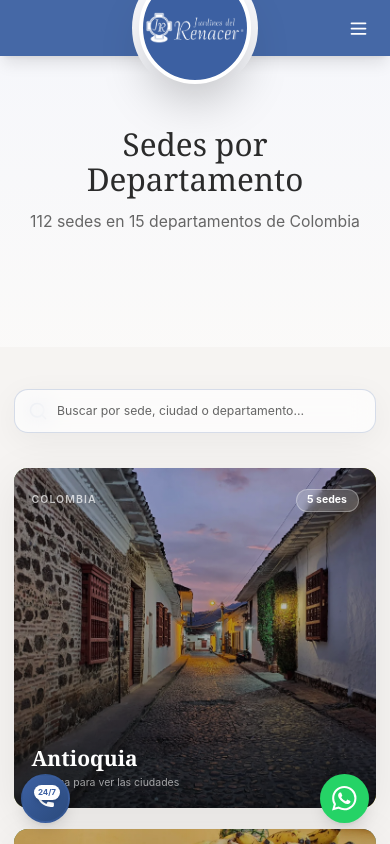
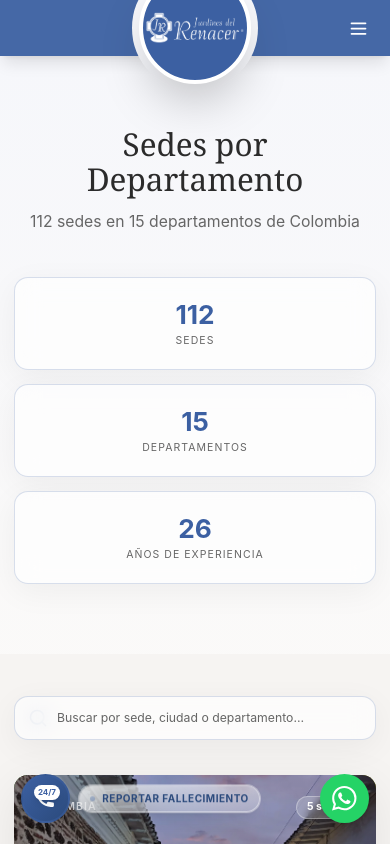
Before and after one commit to JuanMonza/sedes, a Next.js app: page / in a window 390 px wide. Shown: the top 844 px of the page. Built offline with nearby package versions, Linux system fonts and the light colour scheme.

Commit message:
feat: actualizar contacto y alerta reportar

```diff
--- a/src/app/page.tsx
+++ b/src/app/page.tsx
@@ -6,6 +6,12 @@
 
 export default function HomePage() {
   const departamentos = getAllDepartamentos();
+  const yearsExperience = 26; // Años de experiencia de JR en el sector de transporte y logística
+  const stats = [
+    { label: 'Sedes', value: SEDES.length },
+    { label: 'Departamentos', value: departamentos.length },
+    { label: 'Años de experiencia', value: yearsExperience },
+  ];
 
   return (
     <>
@@ -17,6 +23,24 @@
               subtitle={`${SEDES.length} sedes en ${departamentos.length} departamentos de Colombia`}
             />
           </FadeIn>
+
+          <FadeIn delay={0.15}>
+            <div className="mt-8 grid grid-cols-1 sm:grid-cols-3 gap-4 max-w-4xl mx-auto">
+              {stats.map((stat) => (
+                <div
+                  key={stat.label}
+                  className="glass rounded-2xl p-6 text-center border border-border"
+                >
+                  <p className="text-3xl md:text-4xl font-bold text-primary">
+                    {stat.value}
+                  </p>
+                  <p className="mt-1 text-xs uppercase tracking-widest text-textLight">
+                    {stat.label}
+                  </p>
+                </div>
+              ))}
+            </div>
+          </FadeIn>
         </Container>
       </section>
 
--- a/src/components/ui/FloatingButtons.tsx
+++ b/src/components/ui/FloatingButtons.tsx
@@ -6,6 +6,8 @@
 export default function FloatingButtons() {
   const [showScrollTop, setShowScrollTop] = useState(false);
   const [showModal, setShowModal] = useState(false);
+  const reportPhone = '573113906052';
+  const reportMessage = encodeURIComponent('Quiero reportar un fallecimiento');
 
   useEffect(() => {
     const handleScroll = () => {
@@ -26,11 +28,14 @@
 
   const openWhatsApp = () => {
     // Reemplaza con tu número de WhatsApp (incluye código de país sin el +)
-    const phoneNumber = '573001234567'; // Ejemplo: 57 (Colombia) + número
+    const phoneNumber = reportPhone; // 57 (Colombia) + número
     const message = encodeURIComponent('Hola, me gustaría obtener más información sobre sus servicios.');
     window.open(`https://wa.me/${phoneNumber}?text=${message}`, '_blank');
   };
 
+  const openReportWhatsApp = () => {
+    window.open(`https://wa.me/${reportPhone}?text=${reportMessage}`, '_blank');
+  };
   const reportarFallecimiento = () => {
     setShowModal(true);
   };
@@ -75,6 +80,14 @@
           className="group relative w-14 h-14 bg-gradient-to-br from-[#3C60A2] to-[#2B4A7C] hover:from-[#2B4A7C] hover:to-[#1a3558] text-white rounded-full shadow-lg hover:shadow-2xl transition-all duration-300 flex items-center justify-center hover:scale-110 active:scale-95 border-2 border-[#3C60A2]/50"
           aria-label="Reportar Fallecimiento 24/7"
         >
+          {/* Etiqueta */}
+          <span className="absolute left-full top-1/2 -translate-y-1/2 ml-3 inline-flex items-center gap-2 px-3 py-1.5 rounded-full text-[#2B4A7C] text-[10px] font-bold uppercase tracking-wider shadow-lg border border-white/50 backdrop-blur-xl whitespace-nowrap bg-white/25 ring-1 ring-white/40 overflow-hidden">
+            <span className="absolute inset-0 bg-gradient-to-br from-white/70 via-white/30 to-transparent opacity-90"></span>
+            <span className="absolute -left-6 top-0 h-full w-10 bg-white/40 blur-md rotate-12"></span>
+            <span className="w-1.5 h-1.5 rounded-full bg-[#2B4A7C] shadow"></span>
+            <span className="relative">Reportar fallecimiento</span>
+          </span>
+
           {/* Ícono de teléfono con pulso */}
           <div className="relative">
             <svg
@@ -151,46 +164,37 @@
             <div className="space-y-6">
               {/* Opción 1: Desde tu teléfono */}
               <div className="glass rounded-2xl p-6 border border-border">
-                <p className="text-textLight text-sm mb-2">Desde tu teléfono</p>
+                <p className="text-textLight text-sm mb-2">Línea única 24/7</p>
                 <a
-                  href="tel:8004296776"
+                  href={`tel:+${reportPhone}`}
                   className="text-3xl font-bold text-text hover:text-primary transition-colors block"
                 >
-                  800 4296776
+                  311 390 6052
                 </a>
               </div>
 
-              {/* Opción 2: Desde tu móvil */}
-              <div className="glass rounded-2xl p-6 border border-border">
-                <p className="text-textLight text-sm mb-2">Desde tu móvil</p>
+              {/* Acciones principales */}
+              <div className="grid grid-cols-1 sm:grid-cols-2 gap-3">
                 <a
-                  href="tel:*247"
-                  className="text-4xl font-bold text-text hover:text-primary transition-colors block"
+                  href={`tel:+${reportPhone}`}
+                  className="flex items-center justify-center gap-2 rounded-2xl bg-gradient-to-r from-[#3C60A2] to-[#2B4A7C] hover:from-[#2B4A7C] hover:to-[#1a3558] text-white p-4 shadow-lg hover:shadow-xl transition-all"
                 >
-                  *247
+                  <svg className="w-5 h-5" fill="currentColor" viewBox="0 0 20 20" aria-hidden="true">
+                    <path d="M2 3a1 1 0 011-1h2.153a1 1 0 01.986.836l.74 4.435a1 1 0 01-.54 1.06l-1.548.773a11.037 11.037 0 006.105 6.105l.774-1.548a1 1 0 011.059-.54l4.435.74a1 1 0 01.836.986V17a1 1 0 01-1 1h-2C7.82 18 2 12.18 2 5V3z" />
+                  </svg>
+                  Llamar ahora
                 </a>
+                <button
+                  type="button"
+                  onClick={openReportWhatsApp}
+                  className="flex items-center justify-center gap-2 rounded-2xl bg-[#25D366] hover:bg-[#20BA5A] text-white p-4 shadow-lg hover:shadow-xl transition-all"
+                >
+                  <svg className="w-5 h-5" fill="currentColor" viewBox="0 0 24 24" aria-hidden="true">
+                    <path d="M17.472 14.382c-.297-.149-1.758-.867-2.03-.967-.273-.099-.471-.148-.67.15-.197.297-.767.966-.94 1.164-.173.199-.347.223-.644.075-.297-.15-1.255-.463-2.39-1.475-.883-.788-1.48-1.761-1.653-2.059-.173-.297-.018-.458.13-.606.134-.133.298-.347.446-.52.149-.174.198-.298.298-.497.099-.198.05-.371-.025-.52-.075-.149-.669-1.612-.916-2.207-.242-.579-.487-.5-.669-.51-.173-.008-.371-.01-.57-.01-.198 0-.52.074-.792.372-.272.297-1.04 1.016-1.04 2.479 0 1.462 1.065 2.875 1.213 3.074.149.198 2.096 3.2 5.077 4.487.709.306 1.262.489 1.694.625.712.227 1.36.195 1.871.118.571-.085 1.758-.719 2.006-1.413.248-.694.248-1.289.173-1.413-.074-.124-.272-.198-.57-.347m-5.421 7.403h-.004a9.87 9.87 0 01-5.031-1.378l-.361-.214-3.741.982.998-3.648-.235-.374a9.86 9.86 0 01-1.51-5.26c.001-5.45 4.436-9.884 9.888-9.884 2.64 0 5.122 1.03 6.988 2.898a9.825 9.825 0 012.893 6.994c-.003 5.45-4.437 9.884-9.885 9.884m8.413-18.297A11.815 11.815 0 0012.05 0C5.495 0 .16 5.335.157 11.892c0 2.096.547 4.142 1.588 5.945L.057 24l6.305-1.654a11.882 11.882 0 005.683 1.448h.005c6.554 0 11.89-5.335 11.893-11.893a11.821 11.821 0 00-3.48-8.413z" />
+                  </svg>
+                  WhatsApp
+                </button>
               </div>
-
-              {/* Botón principal */}
-              <a
-                href="tel:8004296776"
-                className="flex items-center justify-between w-full rounded-2xl bg-gradient-to-r from-[#3C60A2] to-[#2B4A7C] hover:from-[#2B4A7C] hover:to-[#1a3558] text-white p-4 shadow-lg hover:shadow-xl transition-all group"
-              >
-                <div className="flex items-center gap-4">
-                  <div className="w-12 h-12 rounded-full bg-white flex items-center justify-center flex-shrink-0">
-                    <svg className="w-6 h-6 text-[#3C60A2]" fill="currentColor" viewBox="0 0 20 20">
-                      <path d="M2 3a1 1 0 011-1h2.153a1 1 0 01.986.836l.74 4.435a1 1 0 01-.54 1.06l-1.548.773a11.037 11.037 0 006.105 6.105l.774-1.548a1 1 0 011.059-.54l4.435.74a1 1 0 01.836.986V17a1 1 0 01-1 1h-2C7.82 18 2 12.18 2 5V3z" />
-                    </svg>
-                  </div>
-                  <div className="text-left">
-                    <p className="font-bold text-lg leading-tight">Reportar fallecimiento</p>
-                    <p className="text-sm font-semibold">ATENCIÓN 24/7</p>
-                  </div>
-                </div>
-                <svg className="w-5 h-5 group-hover:translate-x-1 transition-transform" fill="none" stroke="currentColor" viewBox="0 0 24 24">
-                  <path strokeLinecap="round" strokeLinejoin="round" strokeWidth={2} d="M9 5l7 7-7 7" />
-                </svg>
-              </a>
             </div>
           </div>
         </div>
```
